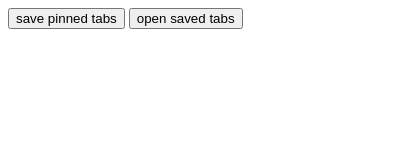
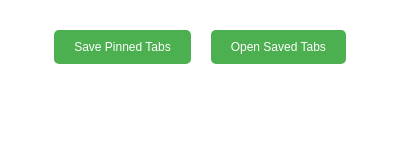
Before and after one commit to avardaan/pinsir, a browser extension: page popup.html in a window 400 px wide. Drawn offline with Linux system fonts and the light colour scheme.

```diff
--- /dev/null
+++ b/popup.css
@@ -0,0 +1,30 @@
+.container {
+	display: flex;
+	justify-content: center;
+	margin-top: 20px;
+	flex-direction: row;
+}
+
+button {
+	background-color: #4caf50; /* Green */
+	border: none;
+	color: white;
+	padding: 10px 20px;
+	text-align: center;
+	text-decoration: none;
+	display: inline-block;
+	font-size: 12px;
+	margin: 10px;
+	cursor: pointer;
+	border-radius: 5px;
+}
+
+button:hover {
+	background-color: #3e8e41;
+}
+
+button:active {
+	background-color: #3e8e41;
+	box-shadow: 0 5px #666;
+	transform: translateY(4px);
+}
--- a/popup.html
+++ b/popup.html
@@ -1,6 +1,7 @@
+<link rel="stylesheet" href="popup.css" />
 <script type="module" src="popup.js"></script>
 
-<div>
-	<button id="upsert-pinned-tabs-btn">save pinned tabs</button>
-	<button id="open-pinned-tabs-btn">open saved tabs</button>
+<div class="container">
+	<button id="upsert-pinned-tabs-btn">Save Pinned Tabs</button>
+	<button id="open-pinned-tabs-btn">Open Saved Tabs</button>
 </div>
```
Also changed, not shown: assets/logo.jpeg (added), assets/logo.png (added), assets/logo128.png (added), assets/logo16.png (added), assets/logo32.png (added), assets/logo48.png (added), manifest.json.
